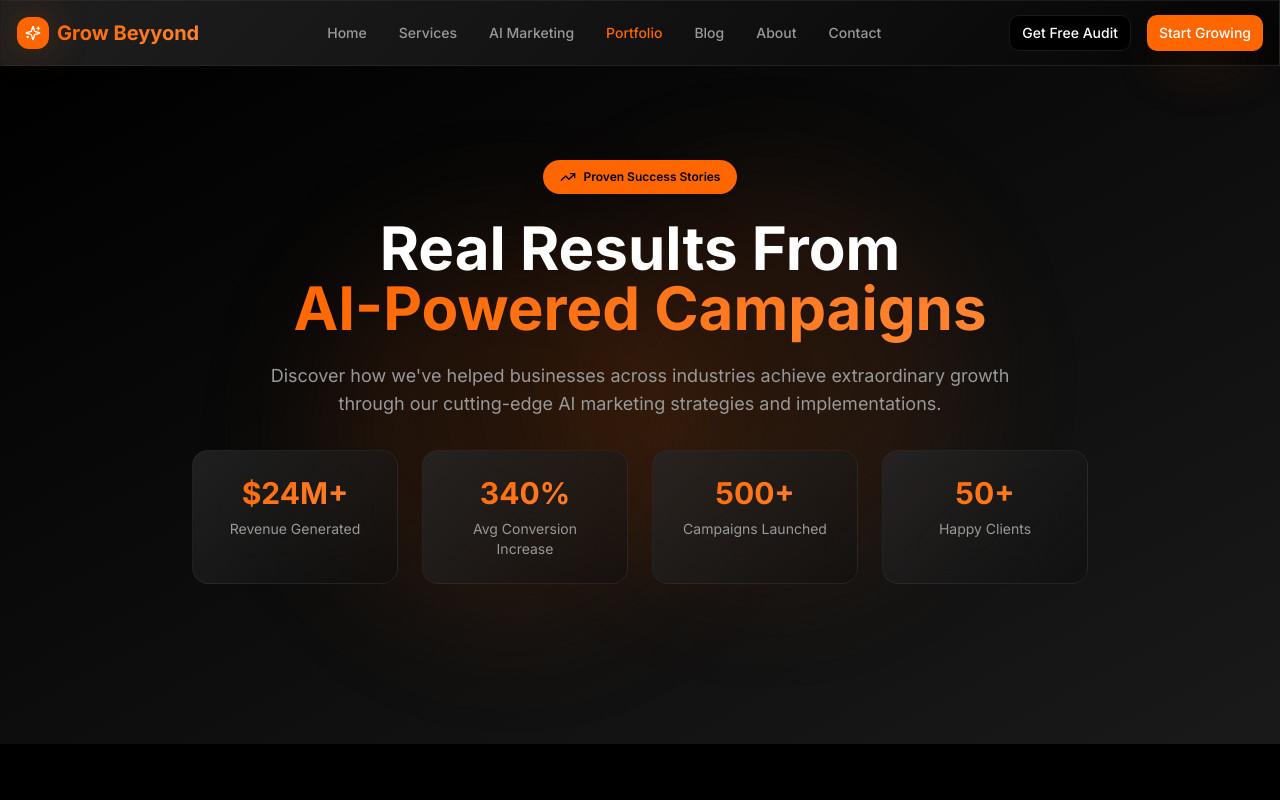
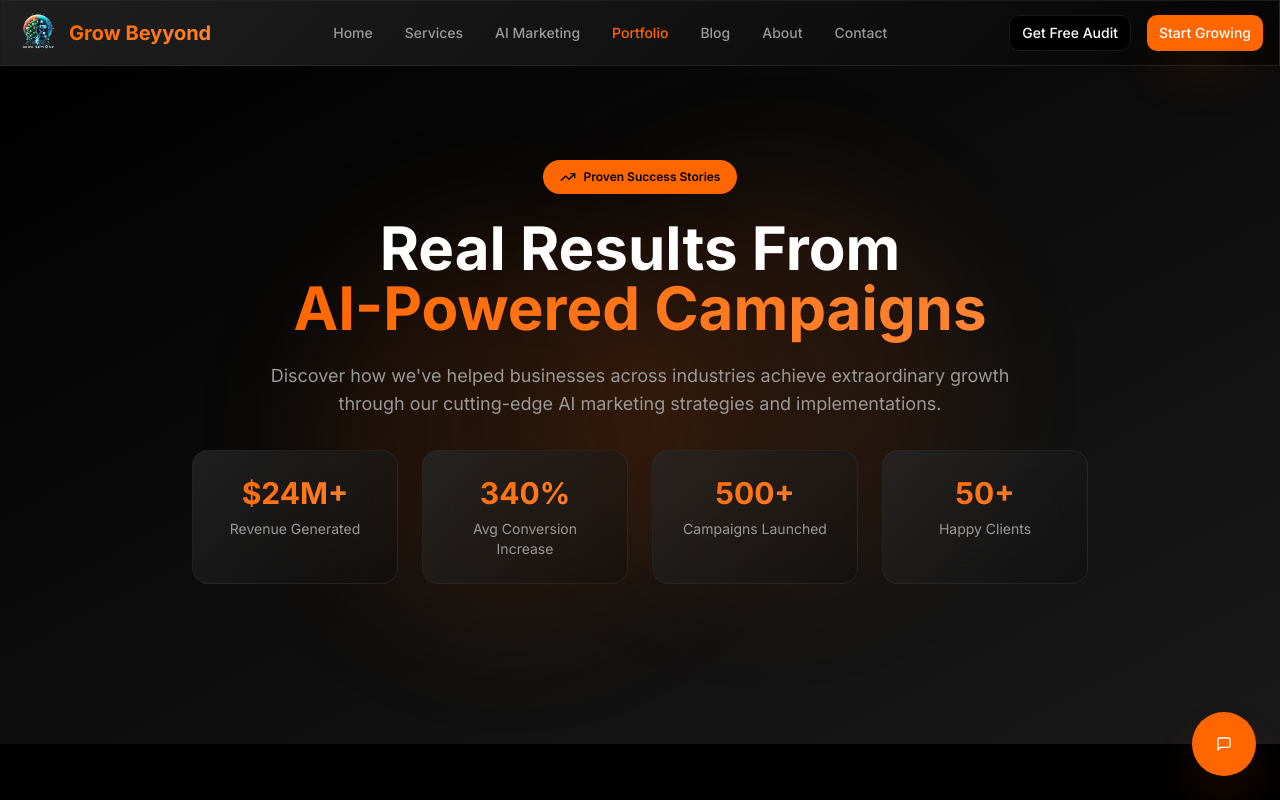
Before and after one commit to growbeyyond/growbeyyond-ai-advantage, a React (Vite) app: page /portfolio in a window 1280 px wide. Shown: the top 800 px of the page. Built offline with nearby package versions, Linux system fonts and the light colour scheme.

Commit message:
Update logo and verify functionality

```diff
--- a/index.html
+++ b/index.html
@@ -2,6 +2,7 @@
 <html lang="en">
   <head>
     <meta charset="UTF-8" />
+    <link rel="icon" href="/lovable-uploads/3957b019-161b-40ff-aed4-84170e7306b4.png" type="image/png">
     <meta name="viewport" content="width=device-width, initial-scale=1.0" />
     <title>Grow Beyyond - AI Marketing Solutions | Hyderabad, India</title>
     <meta name="description" content="Transform your business with AI-powered marketing solutions in Hyderabad. Expert AI marketing automation, predictive analytics, and intelligent campaigns that deliver 300% better results." />
--- a/src/components/Navigation.tsx
+++ b/src/components/Navigation.tsx
@@ -1,7 +1,7 @@
 import { useState } from "react";
 import { Link, useLocation } from "react-router-dom";
 import { Button } from "@/components/ui/button";
-import { Menu, X, Sparkles } from "lucide-react";
+import { Menu, X } from "lucide-react";
 
 const Navigation = () => {
   const [isOpen, setIsOpen] = useState(false);
@@ -26,11 +26,12 @@ const Navigation = () => {
       <div className="container mx-auto px-4">
         <div className="flex items-center justify-between h-16">
           {/* Logo */}
-          <Link to="/" className="flex items-center space-x-2 group">
-            <div className="relative">
-              <div className="w-8 h-8 rounded-lg bg-gradient-to-br from-primary to-accent shadow-glow"></div>
-              <Sparkles className="absolute inset-0 w-4 h-4 m-auto text-primary-foreground animate-pulse" />
-            </div>
+          <Link to="/" className="flex items-center space-x-3 group">
+            <img
+              src="/lovable-uploads/3957b019-161b-40ff-aed4-84170e7306b4.png"
+              alt="Grow Beyyond Logo"
+              className="w-10 h-10 transition-transform duration-300 group-hover:scale-110"
+            />
             <span className="text-xl font-bold gradient-text">Grow Beyyond</span>
           </Link>
 
--- a/src/pages/AIMarketing.tsx
+++ b/src/pages/AIMarketing.tsx
@@ -1,4 +1,5 @@
 import Navigation from "@/components/Navigation";
+import ChatBot from "@/components/ChatBot";
 import { Card, CardContent } from "@/components/ui/card";
 import { Button } from "@/components/ui/button";
 import { Badge } from "@/components/ui/badge";
@@ -239,6 +240,7 @@ const AIMarketing = () => {
           </div>
         </section>
       </main>
+      <ChatBot />
     </div>
   );
 };
--- a/src/pages/About.tsx
+++ b/src/pages/About.tsx
@@ -1,4 +1,5 @@
 import Navigation from "@/components/Navigation";
+import ChatBot from "@/components/ChatBot";
 import { Card, CardContent } from "@/components/ui/card";
 import { Button } from "@/components/ui/button";
 import { Badge } from "@/components/ui/badge";
@@ -298,6 +299,7 @@ const About = () => {
           </div>
         </section>
       </main>
+      <ChatBot />
     </div>
   );
 };
--- a/src/pages/Contact.tsx
+++ b/src/pages/Contact.tsx
@@ -1,4 +1,5 @@
 import Navigation from "@/components/Navigation";
+import ChatBot from "@/components/ChatBot";
 import ContactSection from "@/components/ContactSection";
 import { Card, CardContent } from "@/components/ui/card";
 import { Badge } from "@/components/ui/badge";
@@ -224,6 +225,7 @@ const Contact = () => {
           </div>
         </section>
       </main>
+      <ChatBot />
     </div>
   );
 };
--- a/src/pages/NotFound.tsx
+++ b/src/pages/NotFound.tsx
@@ -1,24 +1,34 @@
-import { useLocation } from "react-router-dom";
-import { useEffect } from "react";
+import { Link } from "react-router-dom";
+import { Button } from "@/components/ui/button";
+import { Home, ArrowLeft } from "lucide-react";
 
 const NotFound = () => {
-  const location = useLocation();
+  return (
+    <div className="min-h-screen bg-background flex items-center justify-center">
+      <div className="text-center max-w-md mx-auto px-4">
+        <div className="mb-8">
+          <h1 className="text-8xl font-bold gradient-text mb-4">404</h1>
+          <h2 className="text-2xl font-semibold text-foreground mb-4">Page Not Found</h2>
+          <p className="text-muted-foreground mb-8">
+            The page you're looking for doesn't exist or has been moved.
+            Let's get you back on track!
+          </p>
+        </div>
 
-  useEffect(() => {
-    console.error(
-      "404 Error: User attempted to access non-existent route:",
-      location.pathname
-    );
-  }, [location.pathname]);
-
-  return (
-    <div className="min-h-screen flex items-center justify-center bg-gray-100">
-      <div className="text-center">
-        <h1 className="text-4xl font-bold mb-4">404</h1>
-        <p className="text-xl text-gray-600 mb-4">Oops! Page not found</p>
-        <a href="/" className="text-blue-500 hover:text-blue-700 underline">
-          Return to Home
-        </a>
+        <div className="flex flex-col sm:flex-row gap-4 justify-center">
+          <Button asChild size="lg" className="shadow-premium">
+            <Link to="/">
+              <Home className="w-4 h-4 mr-2" />
+              Go Home
+            </Link>
+          </Button>
+          <Button asChild variant="outline" size="lg" onClick={() => window.history.back()}>
+            <span>
+              <ArrowLeft className="w-4 h-4 mr-2" />
+              Go Back
+            </span>
+          </Button>
+        </div>
       </div>
     </div>
   );
--- a/src/pages/Portfolio.tsx
+++ b/src/pages/Portfolio.tsx
@@ -1,4 +1,5 @@
 import Navigation from "@/components/Navigation";
+import ChatBot from "@/components/ChatBot";
 import { Card, CardContent } from "@/components/ui/card";
 import { Button } from "@/components/ui/button";
 import { Badge } from "@/components/ui/badge";
@@ -251,6 +252,7 @@ const Portfolio = () => {
           </div>
         </section>
       </main>
+      <ChatBot />
     </div>
   );
 };
--- a/src/pages/Services.tsx
+++ b/src/pages/Services.tsx
@@ -1,4 +1,5 @@
 import Navigation from "@/components/Navigation";
+import ChatBot from "@/components/ChatBot";
 import { Card, CardContent, CardHeader, CardTitle } from "@/components/ui/card";
 import { Button } from "@/components/ui/button";
 import { Badge } from "@/components/ui/badge";
@@ -189,6 +190,7 @@ const Services = () => {
           </div>
         </section>
       </main>
+      <ChatBot />
     </div>
   );
 };
```
Also changed, not shown: public/lovable-uploads/3957b019-161b-40ff-aed4-84170e7306b4.png (added).
